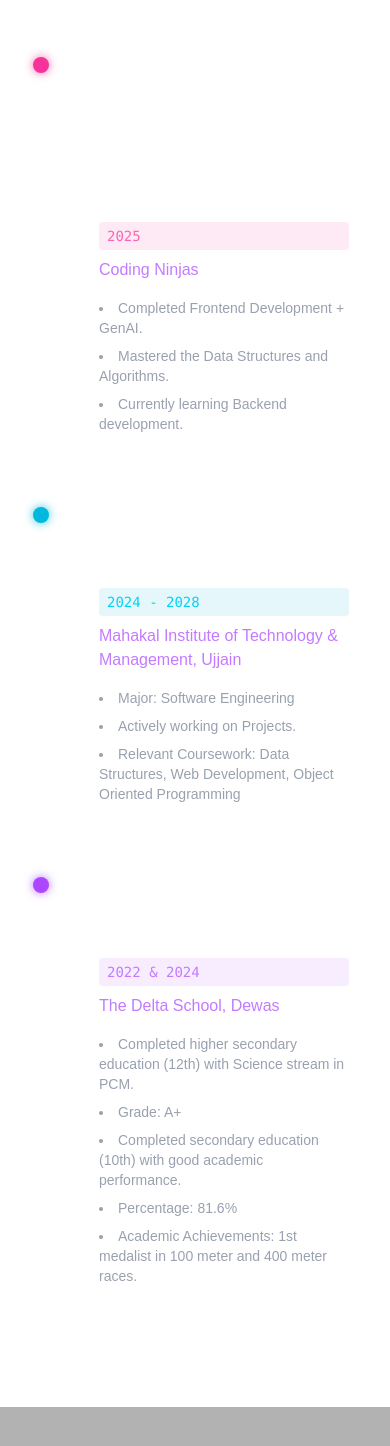
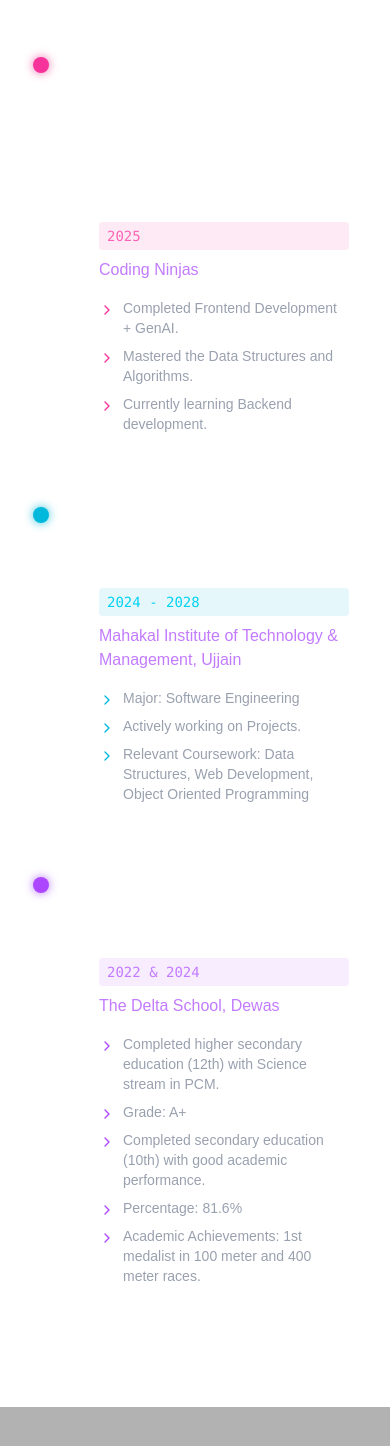
Before and after one commit to iamrohannpatel/Portfolio-Rohan, a React (Vite) app: page / in a window 390 px wide. Shown: the part 7329-8775 px from the top of the page. Built offline with nearby package versions, Linux system fonts and the light colour scheme.

Commit message:
Upadated the responsives of the bullet points in the education card in Education.jsx

```diff
--- a/src/components/Education.jsx
+++ b/src/components/Education.jsx
@@ -1,5 +1,5 @@
 import React from 'react';
-import { GraduationCap, Book, Award } from 'lucide-react';
+import { GraduationCap, Book, Award, ChevronRight } from 'lucide-react';
 
 const Education = () => {
     return (
@@ -11,19 +11,28 @@
 
                 <div className="relative border-l-2 border-white/10 ml-6 md:ml-10 space-y-12">
 
-        {/* Certification */}
+                    {/* Certification */}
                     <div className="relative pl-8 md:pl-12 group">
                         <div className="absolute -left-[9px] top-0 w-4 h-4 rounded-full bg-pink-500 group-hover:scale-150 transition-transform duration-300 shadow-[0_0_10px_rgba(236,72,153,0.8)]" />
                         <div className="bg-white/5 p-6 rounded-xl border border-white/10 hover:border-pink-500/30 transition-colors">
                             <div className="flex flex-col md:flex-row md:justify-between md:items-center mb-2">
-                                <h3 className="text-xl font-bold text-white flex items-center gap-2"><Award size={20} /> IITM Pravartak | Training and Internship Certification in Full Stack Development with DSA & GenAI</h3>
+                                <h3 className="text-xl font-bold text-white flex items-center gap-2"><Award size={30} /> IITM Pravartak | Training and Internship Certification in Full Stack Development with DSA & GenAI</h3>
                                 <span className="text-pink-400 text-sm font-mono bg-pink-500/10 px-2 py-1 rounded">2025</span>
                             </div>
                             <div className="text-purple-400 mb-4 font-medium">Coding Ninjas</div>
-                            <ul className="list-disc list-inside text-gray-400 space-y-2 text-sm">
-                                <li>Completed Frontend Development + GenAI.</li>
-                                <li>Mastered the Data Structures and Algorithms.</li>
-                                <li>Currently learning Backend development.</li>
+                            <ul className="space-y-2 text-gray-400 text-sm">
+                                <li className="flex items-start gap-2">
+                                    <ChevronRight size={16} className="text-pink-500 mt-1 shrink-0" />
+                                    <span>Completed Frontend Development + GenAI.</span>
+                                </li>
+                                <li className="flex items-start gap-2">
+                                    <ChevronRight size={16} className="text-pink-500 mt-1 shrink-0" />
+                                    <span>Mastered the Data Structures and Algorithms.</span>
+                                </li>
+                                <li className="flex items-start gap-2">
+                                    <ChevronRight size={16} className="text-pink-500 mt-1 shrink-0" />
+                                    <span>Currently learning Backend development.</span>
+                                </li>
                             </ul>
                         </div>
                     </div>
@@ -37,10 +46,19 @@
                                 <span className="text-cyan-400 text-sm font-mono bg-cyan-500/10 px-2 py-1 rounded">2024 - 2028</span>
                             </div>
                             <div className="text-purple-400 mb-4 font-medium">Mahakal Institute of Technology & Management, Ujjain</div>
-                            <ul className="list-disc list-inside text-gray-400 space-y-2 text-sm">
-                                <li>Major: Software Engineering</li>
-                                <li>Actively working on Projects.</li>
-                                <li>Relevant Coursework: Data Structures, Web Development, Object Oriented Programming</li>
+                            <ul className="space-y-2 text-gray-400 text-sm">
+                                <li className="flex items-start gap-2">
+                                    <ChevronRight size={16} className="text-cyan-500 mt-1 shrink-0" />
+                                    <span>Major: Software Engineering</span>
+                                </li>
+                                <li className="flex items-start gap-2">
+                                    <ChevronRight size={16} className="text-cyan-500 mt-1 shrink-0" />
+                                    <span>Actively working on Projects.</span>
+                                </li>
+                                <li className="flex items-start gap-2">
+                                    <ChevronRight size={16} className="text-cyan-500 mt-1 shrink-0" />
+                                    <span>Relevant Coursework: Data Structures, Web Development, Object Oriented Programming</span>
+                                </li>
                             </ul>
                         </div>
                     </div>
@@ -54,12 +72,27 @@
                                 <span className="text-purple-400 text-sm font-mono bg-purple-500/10 px-2 py-1 rounded">2022 & 2024</span>
                             </div>
                             <div className="text-purple-400 mb-4 font-medium">The Delta School, Dewas</div>
-                            <ul className="list-disc list-inside text-gray-400 space-y-2 text-sm">
-                                <li>Completed higher secondary education (12th) with Science stream in PCM.</li>
-                                <li>Grade: A+</li>
-                                <li>Completed secondary education (10th) with good academic performance.</li>
-                                <li>Percentage: 81.6%</li>
-                                 <li>Academic Achievements: 1st medalist in 100 meter and 400 meter races.</li>
+                            <ul className="space-y-2 text-gray-400 text-sm">
+                                <li className="flex items-start gap-2">
+                                    <ChevronRight size={16} className="text-purple-500 mt-1 shrink-0" />
+                                    <span>Completed higher secondary education (12th) with Science stream in PCM.</span>
+                                </li>
+                                <li className="flex items-start gap-2">
+                                    <ChevronRight size={16} className="text-purple-500 mt-1 shrink-0" />
+                                    <span>Grade: A+</span>
+                                </li>
+                                <li className="flex items-start gap-2">
+                                    <ChevronRight size={16} className="text-purple-500 mt-1 shrink-0" />
+                                    <span>Completed secondary education (10th) with good academic performance.</span>
+                                </li>
+                                <li className="flex items-start gap-2">
+                                    <ChevronRight size={16} className="text-purple-500 mt-1 shrink-0" />
+                                    <span>Percentage: 81.6%</span>
+                                </li>
+                                <li className="flex items-start gap-2">
+                                    <ChevronRight size={16} className="text-purple-500 mt-1 shrink-0" />
+                                    <span>Academic Achievements: 1st medalist in 100 meter and 400 meter races.</span>
+                                </li>
                             </ul>
                         </div>
                     </div>
```
